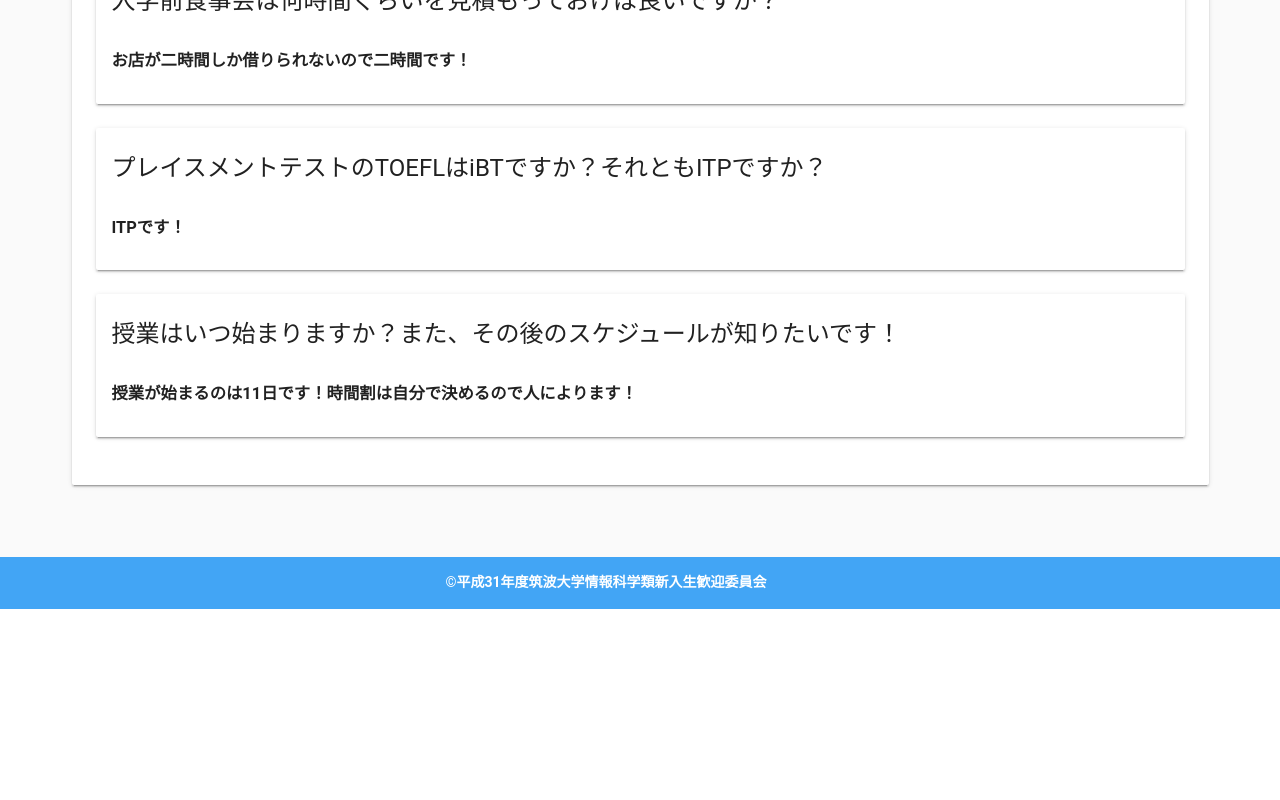
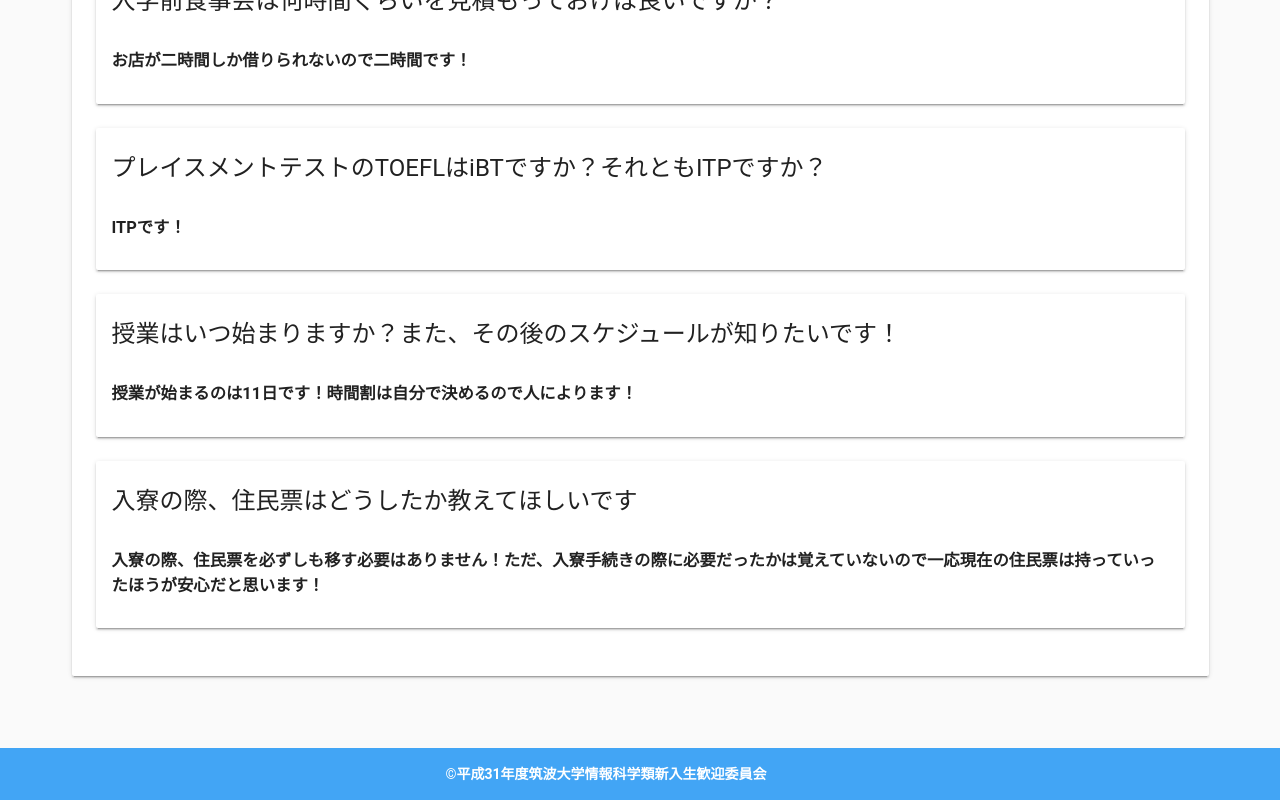
Before and after one commit to takonasu/shinkan2019, a Vue app: page /#/question in a window 1280 px wide. Shown: the part 1024-1824 px from the top of the page. Before the commit the page ends 1633 px from the top, so only its background shows below. Built offline with nearby package versions, Linux system fonts and the light colour scheme.

Commit message:
add:７つ目

```diff
--- a/src/components/question.vue
+++ b/src/components/question.vue
@@ -72,12 +72,13 @@ export default {
             "授業はいつ始まりますか？また、その後のスケジュールが知りたいです！",
           answer:
             "授業が始まるのは11日です！時間割は自分で決めるので人によります！"
+        },
+        {
+          id: 7,
+          question: "入寮の際、住民票はどうしたか教えてほしいです",
+          answer:
+            "入寮の際、住民票を必ずしも移す必要はありません！ただ、入寮手続きの際に必要だったかは覚えていないので一応現在の住民票は持っていったほうが安心だと思います！"
         }
-        // {
-        //   id: ,
-        //   question: "",
-        //   answer: ""
-        // },
         // {
         //   id: ,
         //   question: "",
```
